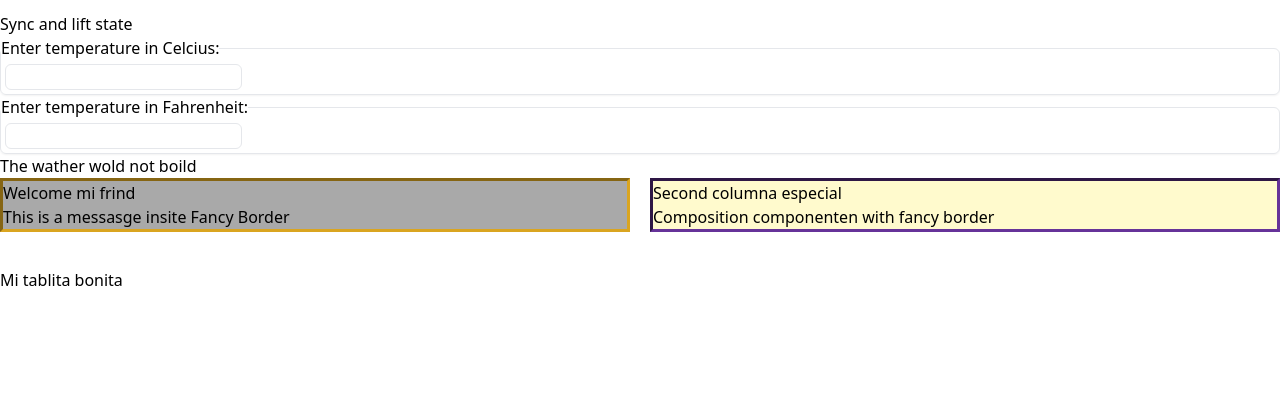
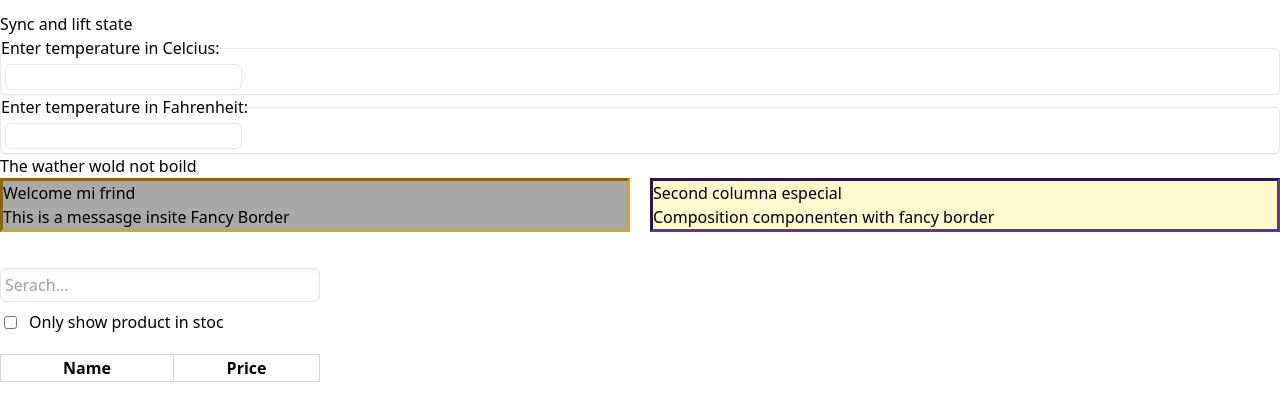
Before and after one commit to luchito93/react-docs-tutorial, a React (Create React App) app: page / in a window 1280 px wide. Shown: the top 420 px of the page. Built offline with nearby package versions, Linux system fonts and the light colour scheme.

Commit message:
feat: :sparkles: Build a static version of product table

```diff
--- a/package.json
+++ b/package.json
@@ -12,7 +12,7 @@
     "web-vitals": "^1.1.2"
   },
   "scripts": {
-    "start": "react-scripts start",
+    "dev": "react-scripts start",
     "build": "react-scripts build",
     "test": "react-scripts test",
     "eject": "react-scripts eject",
--- a/src/thinkinginreact/FilterableProductTable.js
+++ b/src/thinkinginreact/FilterableProductTable.js
@@ -1,4 +1,6 @@
 import { Component } from 'react'
+import UserInput from './UserInput'
+import ProducTable from './ProductTable'
 
 class FilterableProductTable extends Component {
     apiData = [
@@ -12,8 +14,11 @@ class FilterableProductTable extends Component {
 
     render() {
         return (
-            <div className='mt-9'>
-                Mi tablita bonita
+            <div className='mt-9 grid grid-cols-4'>
+                <div>
+                    <UserInput />
+                    <ProducTable apiData={this.apiData}/>
+                </div>
             </div>
         )
     }
--- /dev/null
+++ b/src/thinkinginreact/ProductTable.js
@@ -0,0 +1,24 @@
+import { Component } from "react";
+
+class ProducTable extends Component {
+    render() {
+        const apiData = this.props
+
+        console.log(apiData)
+
+        return (
+            <table className="table-auto w-full border border-gray-300 mt-5">
+                <thead>
+                    <tr>
+                        <th className="border border-gray-300">Name</th>
+                        <th className="border border-gray-300">Price</th>
+                    </tr>
+                </thead>
+                <tbody>
+                </tbody>
+            </table>
+        )
+    }
+}
+
+export default ProducTable
--- /dev/null
+++ b/src/thinkinginreact/UserInput.js
@@ -0,0 +1,23 @@
+import { Component } from "react";
+
+class UserInput extends Component {
+    render() {
+         const Input = () => <input  name="search" placeholder="Serach..." type="text"
+            className="border rounded-md w-full shadow-inner p-1 outline-none focus:shadow-blue-100
+            focus:shadow-md"/>
+
+        const Checkbox = () => <input type="checkbox"  className="mr-3 ml-1"/>
+
+        return (
+            <div>
+                <Input />
+                <div className="flex items-center mt-2">
+                    <Checkbox />
+                    <p>Only show product in stoc</p>
+                </div>
+            </div>
+        )
+    }
+}
+
+export default UserInput
```
